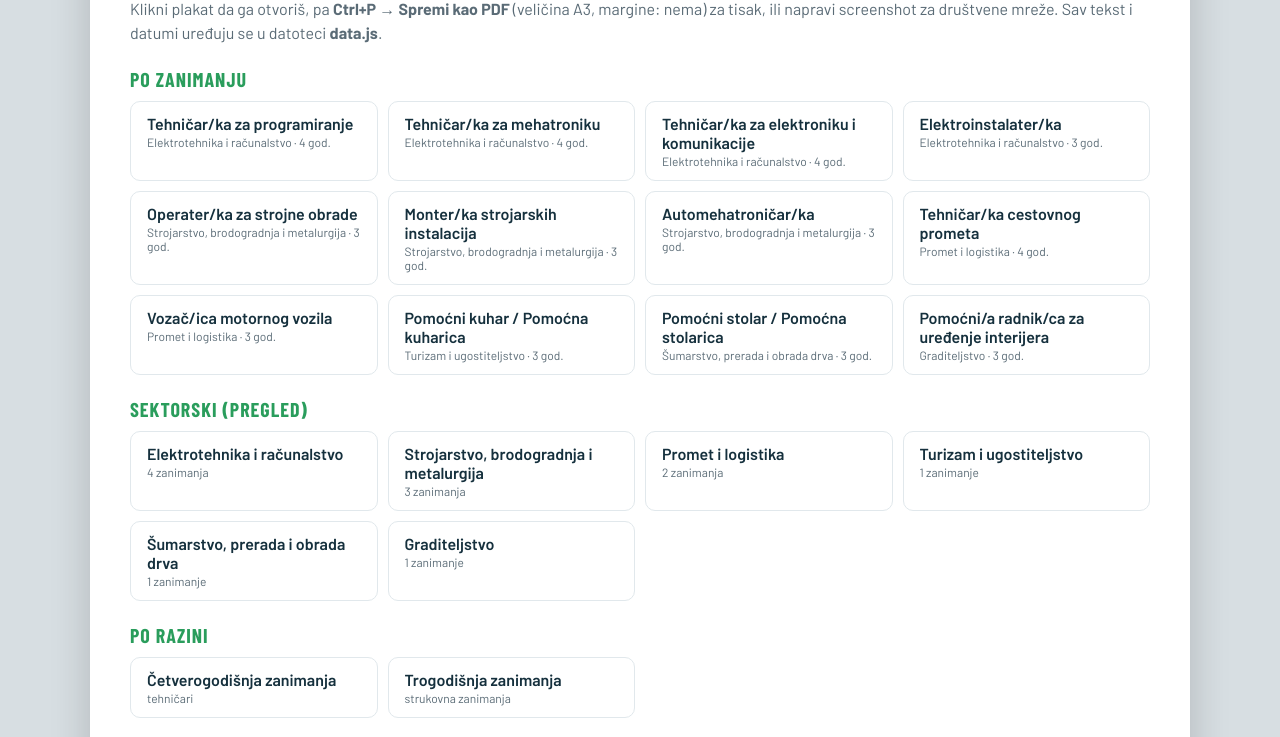
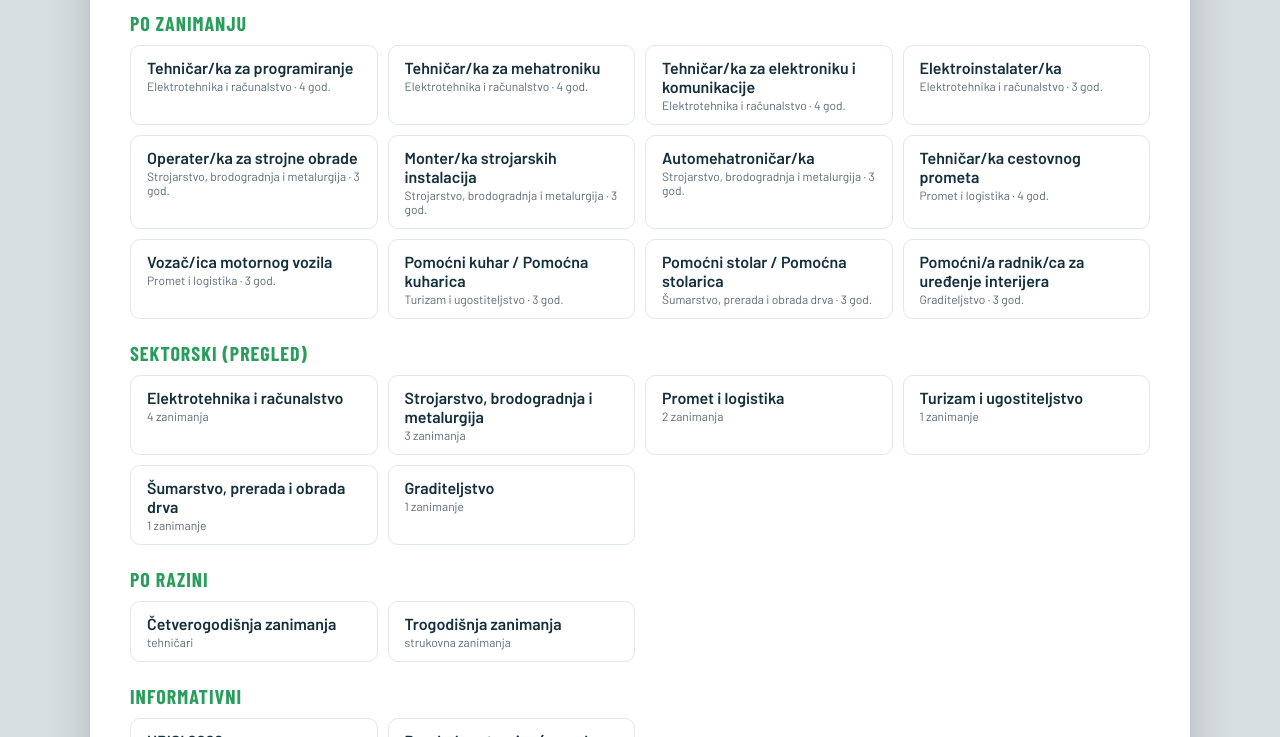
Before and after one commit to imilic17/tsd_upisi, a plain HTML site: page index.html in a window 1280 px wide. Shown: the part 110-847 px from the top of the page. Drawn offline with nearby package versions, Linux system fonts and the light colour scheme.

Commit message:
Remove PDF saving instructions from index.html
Removed instructions for saving as PDF and taking screenshots.

```diff
--- a/index.html
+++ b/index.html
@@ -9,8 +9,6 @@
 <body>
 <div class="index">
   <h1>Plakati za upis 2026./2027.</h1>
-  <p>Klikni plakat da ga otvoriš, pa <b>Ctrl+P → Spremi kao PDF</b> (veličina A3, margine: nema) za tisak,
-     ili napravi screenshot za društvene mreže. Sav tekst i datumi uređuju se u datoteci <b>data.js</b>.</p>
 
   <h2>Po zanimanju</h2>
   <div class="links" id="zanimanja"></div>
```
